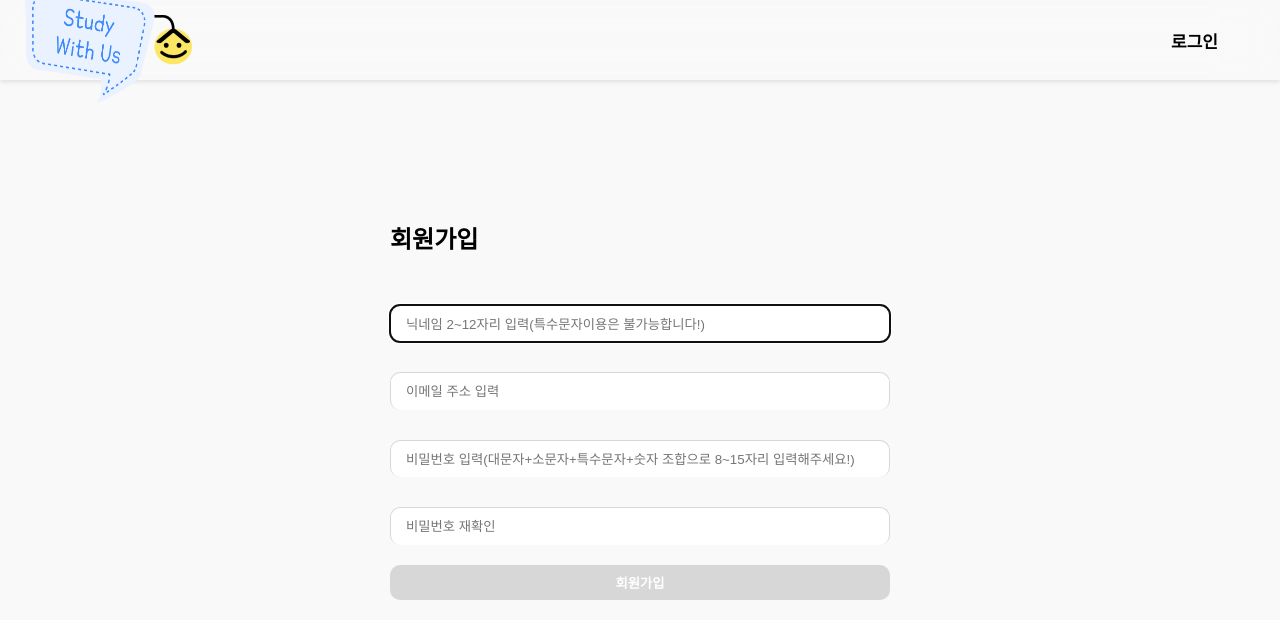
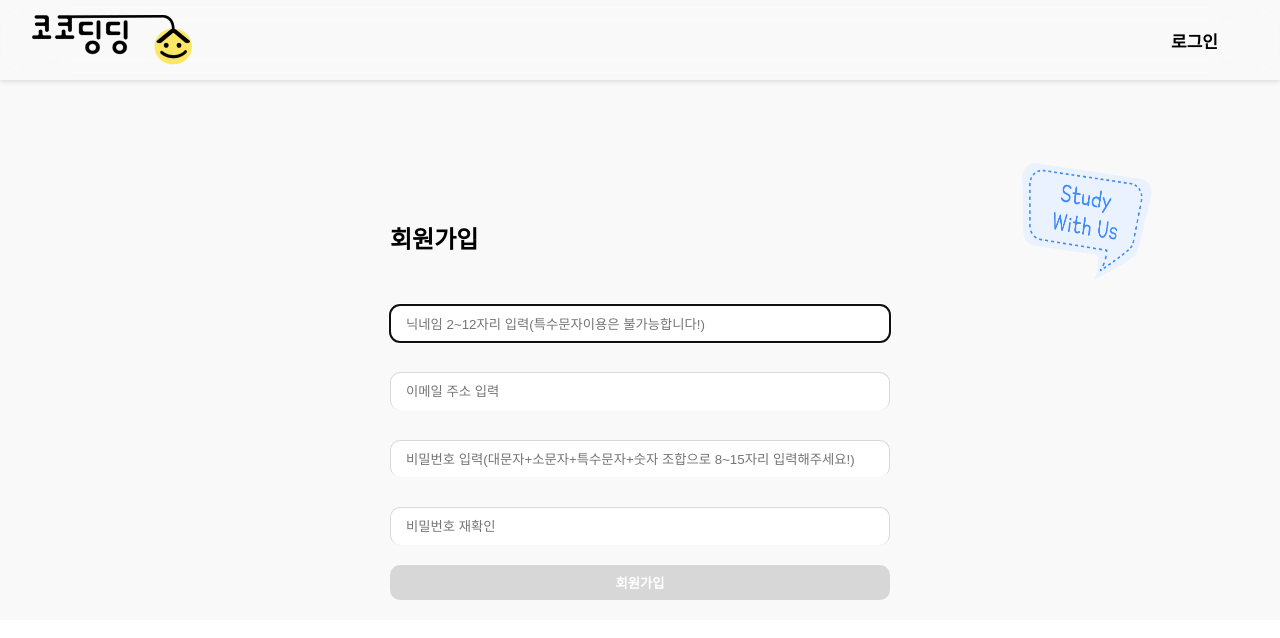
Before and after one commit to met-co/cocodingding_frontend, a React (Create React App) app in the folder coco/: page /SignUp in a window 1280 px wide. Shown: the top 638 px of the page. Built offline with nearby package versions, Linux system fonts and the light colour scheme.

Commit message:
css................................................ 채팅방...

```diff
--- a/coco/src/components/Chat/Chat.jsx
+++ b/coco/src/components/Chat/Chat.jsx
@@ -234,13 +234,13 @@ const ChatBubble = styled.div`
 const SendMessage = styled(ChatBubble)`
   background-color: #fff5c1;
 
-  text-align: right;
+  text-align: left;
   border-radius: 30px 0 30px 30px;
 `;
 
 const ReceivedMessage = styled(ChatBubble)`
   background-color: #dcdcdc;
-  text-align: left;
+  text-align: right;
   border-radius: 0 30px 30px 30px;
 `;
 
--- a/coco/src/components/Main/SearchBar.jsx
+++ b/coco/src/components/Main/SearchBar.jsx
@@ -22,6 +22,7 @@ export default function SearchBar({ search, setSearch, setCategory, rooms }) {
         value={search}
         onChange={handleSearchChange}
       />
+
       <StCategorys>
         {categories.map((category) => (
           <StCategory key={category} onClick={() => selectCategory(category)}>
@@ -35,8 +36,9 @@ export default function SearchBar({ search, setSearch, setCategory, rooms }) {
 
 const StBackground = styled.div`
   background-color: #ffe45c;
-  width: 100vw;
-  max-width: 105vw;
+  width: 500px;
+  flex-basis: 60%;
+  /* max-width: 105vw; */
   display: flex;
   flex-direction: column;
   align-items: center;
@@ -51,7 +53,7 @@ const StCategorys = styled.div`
 `;
 
 const StInput = styled.input`
-  max-width: 500px;
+  max-width: 700px;
   width: 100%;
   height: 53px;
   border: solid 1px gray;
@@ -75,3 +77,19 @@ const StCategory = styled.div`
     margin-bottom: -2px;
   }
 `;
+
+const StContainer = styled.div`
+  width: 100%;
+  display: flex;
+  justify-content: center;
+  /* justify-content: center; */
+  margin-top: 30px;
+  margin-bottom: 50px;
+`;
+
+const StImg = styled.img`
+  /* flex-basis: 20%; */
+  margin-left: 40px;
+  width: 150px;
+  height: 150px;
+`;
--- a/coco/src/components/Topbar/Topbar.jsx
+++ b/coco/src/components/Topbar/Topbar.jsx
@@ -96,9 +96,9 @@ const StContainer = styled.div`
 
 const StImg = styled.img`
   position: absolute;
-  left: 1rem;
-  bottom: 50%;
-  transform: translateY(50%);
+  top: 270%;
+  left: 85%;
+  transform: translate(-50%, -50%);
   width: 150px;
   height: 150px;
 `;
--- a/coco/src/redux/modules/roomSlice.js
+++ b/coco/src/redux/modules/roomSlice.js
@@ -67,7 +67,7 @@ export const __getRoom = createAsyncThunk(
         { withCredentials: true }
       );
       console.log(result.data);
-      return thunkAPI.fulfillWithValue(result.data);
+      return thunkAPI.fulfillWithValue(result.data.getRoomResponseDtos);
     } catch (error) {
       return thunkAPI.rejectWithValue(error);
     }
```
